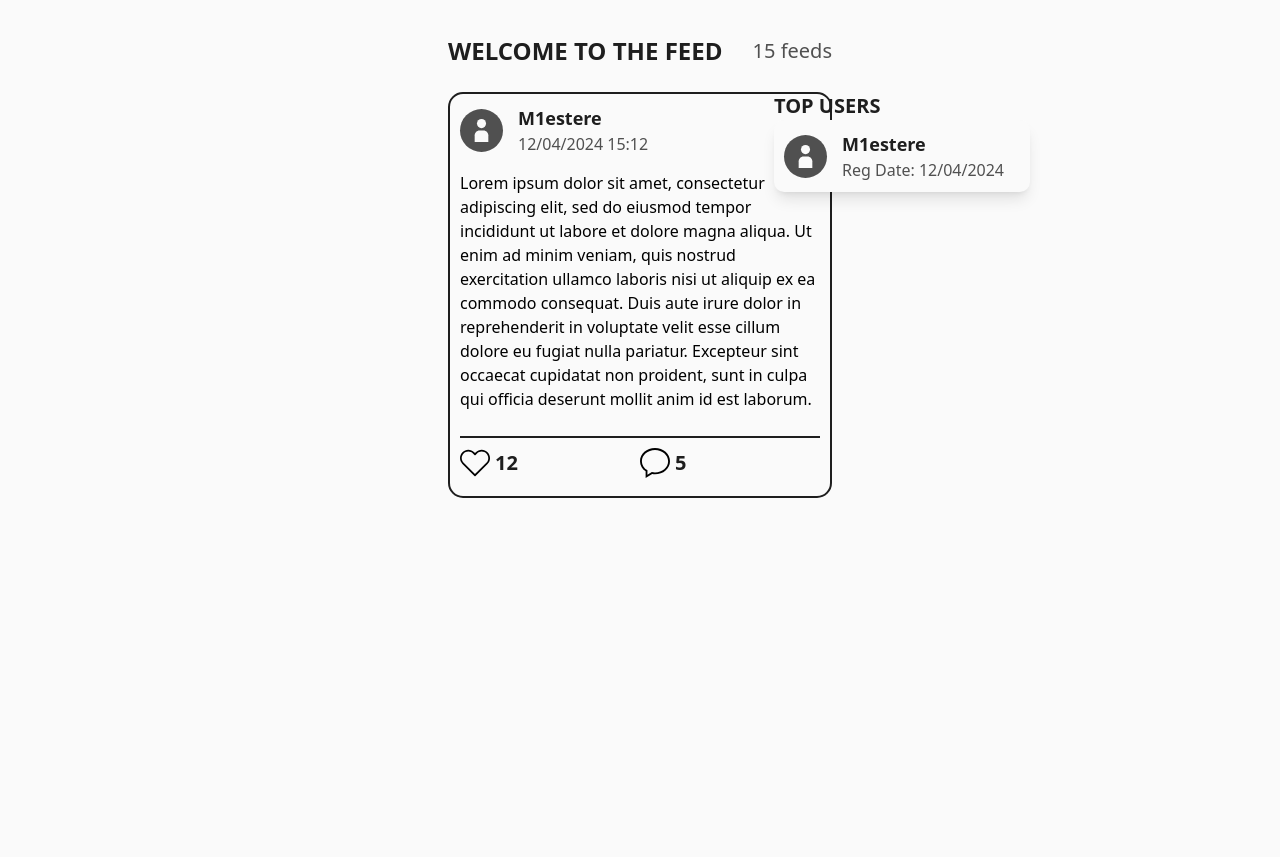
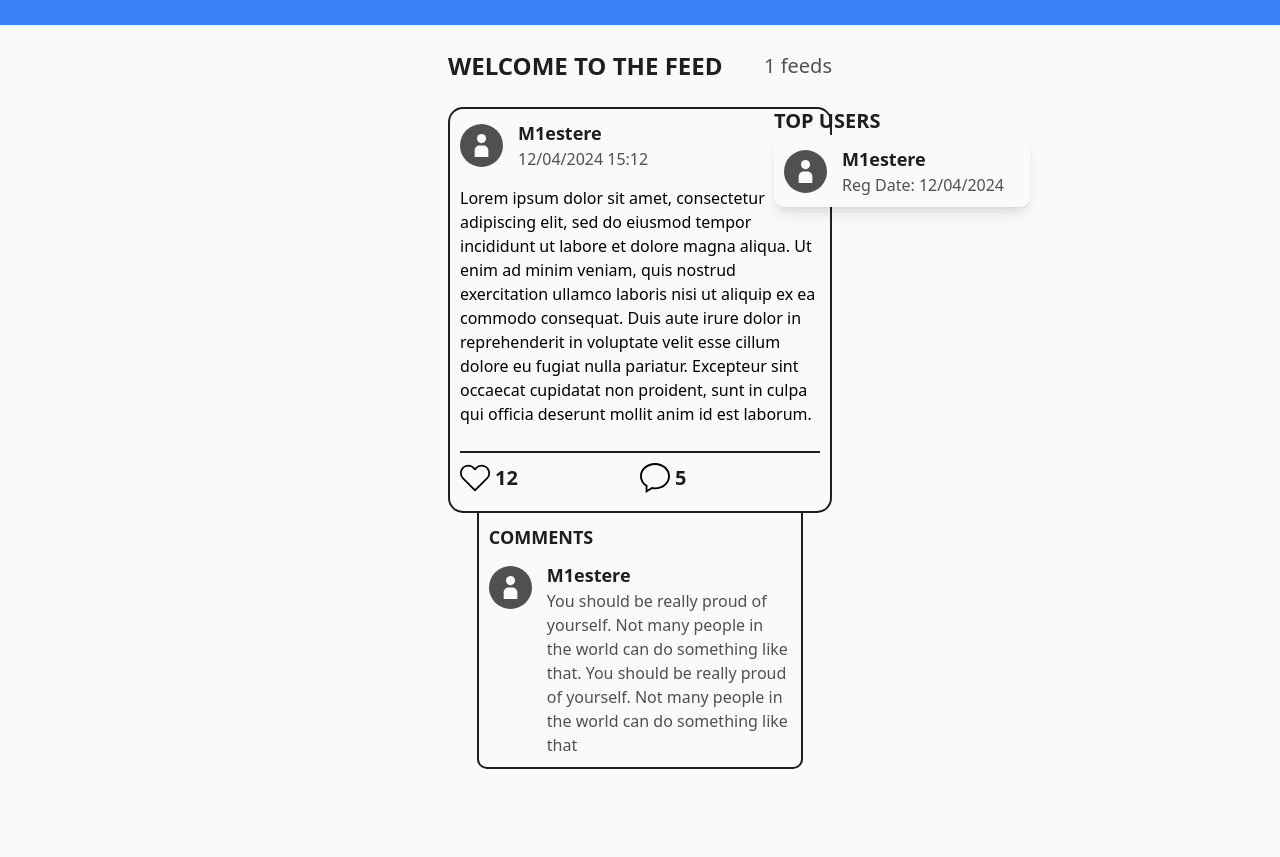
Before and after one commit to M1estere/twitter-feed, a PHP site: page / in a window 1280 px wide. Before the commit the page ends 498 px from the top, so only its background shows below. Run offline with PHP 8.4, Linux system fonts and the light colour scheme; style sheets or scripts are compiled from the project's sources.

Commit message:
Implemented all blocks design

```diff
--- a/css/output.css
+++ b/css/output.css
@@ -615,6 +615,18 @@ video {
   margin-top: 25px;
 }
 
+.mt-\[-2px\] {
+  margin-top: -2px;
+}
+
+.mt-\[5px\] {
+  margin-top: 5px;
+}
+
+.block {
+  display: block;
+}
+
 .flex {
   display: flex;
 }
@@ -671,6 +683,10 @@ video {
   height: 100px;
 }
 
+.h-\[25px\] {
+  height: 25px;
+}
+
 .w-1\/2 {
   width: 50%;
 }
@@ -704,6 +720,14 @@ video {
   width: fit-content;
 }
 
+.w-\[80\%\] {
+  width: 80%;
+}
+
+.w-\[85\%\] {
+  width: 85%;
+}
+
 .transform {
   transform: translate(var(--tw-translate-x), var(--tw-translate-y)) rotate(var(--tw-rotate)) skewX(var(--tw-skew-x)) skewY(var(--tw-skew-y)) scaleX(var(--tw-scale-x)) scaleY(var(--tw-scale-y));
 }
@@ -718,6 +742,10 @@ video {
 
 .flex-col {
   flex-direction: column;
+}
+
+.items-start {
+  align-items: flex-start;
 }
 
 .items-center {
@@ -770,8 +798,25 @@ video {
   border-radius: 10px;
 }
 
+.rounded-b-\[10px\] {
+  border-bottom-right-radius: 10px;
+  border-bottom-left-radius: 10px;
+}
+
+.rounded-bl-\[10px\] {
+  border-bottom-left-radius: 10px;
+}
+
+.rounded-br-\[10px\] {
+  border-bottom-right-radius: 10px;
+}
+
 .border-2 {
   border-width: 2px;
+}
+
+.border-\[1px\] {
+  border-width: 1px;
 }
 
 .border-t-2 {
@@ -829,6 +874,16 @@ video {
 
 .p-\[15px\] {
   padding: 15px;
+}
+
+.py-\[10px\] {
+  padding-top: 10px;
+  padding-bottom: 10px;
+}
+
+.px-\[10px\] {
+  padding-left: 10px;
+  padding-right: 10px;
 }
 
 .text-2xl {
--- a/index.php
+++ b/index.php
@@ -11,18 +11,22 @@
 </head>
 
 <body>
+    <header id="header" class="h-[25px] bg-blue-500 w-full">
+    </header>
+
     <main>
-        <section id="top" class="h-fit w-full mt-[35px]">
+        <section id="top" class="h-fit w-full mt-[25px]">
             <div class="w-[30%] h-fit mx-auto flex justify-between items-center">
                 <span class="text-2xl text-[var(--main-black)] font-bold uppercase">Welcome to the feed</span>
-                <span class="text-xl text-[var(--main-grey)] font-normal">15 feeds</span>
+                <span class="text-xl text-[var(--main-grey)] font-normal">1 feeds</span>
             </div>
         </section>
 
         <section id="content" class="mt-[25px]">
             <div class="w-full h-[750px] relative">
-                <div id="feed" class="w-[30%] h-full mx-auto">
-                    <div id="feed-block" class="w-full bg-[var(--main-white)] border-2 border-[var(--main-black)] h-fit rounded-[15px] flex flex-col p-[10px] gap-y-[15px]">
+                <div id="feed" class="w-[30%] h-full mx-auto flex flex-col gap-y-[15px]">
+                    <div id="block">
+                        <div id="content" class="w-full bg-[var(--main-white)] border-2 border-[var(--main-black)] h-fit rounded-[15px] flex flex-col p-[10px] gap-y-[15px]">
                             <div class="w-full flex flex-row gap-x-[15px] items-center">
                                 <div class="size-fit p-[10px] bg-[var(--main-grey)] rounded-full flex flex-row justify-center items-center">
                                     <svg height="23px" width="23px" version="1.1" id="Capa_1" xmlns="http://www.w3.org/2000/svg" xmlns:xlink="http://www.w3.org/1999/xlink" viewBox="0 0 60.671 60.671" xml:space="preserve">
@@ -67,11 +71,6 @@
                                     <div class="h-full w-full flex flex-row items-center justify-start gap-x-[5px]">
                                         <div class="">
                                             <svg width="30px" height="30px" viewBox="0 0 32 32" version="1.1" xmlns="http://www.w3.org/2000/svg" xmlns:xlink="http://www.w3.org/1999/xlink" xmlns:sketch="http://www.bohemiancoding.com/sketch/ns">
-
-                                            <title>comment-1</title>
-                                            <desc>Created with Sketch Beta.</desc>
-                                            <defs>
-
                                             </defs>
                                                 <g id="Page-1" stroke="none" stroke-width="1" fill="none" fill-rule="evenodd" sketch:type="MSPage">
                                                     <g id="Icon-Set" sketch:type="MSLayerGroup" transform="translate(-100.000000, -255.000000)" fill="#000000">
@@ -87,13 +86,39 @@
                                 </div>
                             </div>
                         </div>
+
+                        <div id="comment-section" class="mt-[-2px] w-[85%] h-fit border-2 border-[var(--main-black)] rounded-b-[10px] mx-auto flex flex-col gap-y-[10px] p-[10px]">
+                            <span class="text-lg text-[var(--main-black)] font-bold uppercase">Comments</span>
+
+                            <div id="comment-block" class="h-fit">
+                                <div class="w-full flex flex-row gap-x-[15px] items-start">
+                                    <div class="mt-[5px] size-fit p-[10px] bg-[var(--main-grey)] rounded-full flex flex-row justify-center items-center">
+                                        <svg height="23px" width="23px" version="1.1" id="Capa_1" xmlns="http://www.w3.org/2000/svg" xmlns:xlink="http://www.w3.org/1999/xlink" viewBox="0 0 60.671 60.671" xml:space="preserve">
+                                            <g>
+                                                <g>
+                                                    <ellipse style="fill:#FAFAFA;" cx="30.336" cy="12.097" rx="11.997" ry="12.097"/>
+                                                    <path style="fill:#FAFAFA;" d="M35.64,30.079H25.031c-7.021,0-12.714,5.739-12.714,12.821v17.771h36.037V42.9
+                                                        C48.354,35.818,42.661,30.079,35.64,30.079z"/>
+                                                </g>
+                                            </g>
+                                        </svg>
+                                    </div>
+
+                                    <div class="flex flex-col h-full w-fit">
+                                        <span class="text-lg text-[var(--main-black)] font-bold">M1estere</span>
+                                        <span class="text-base text-[var(--main-grey)] font-normal">You should be really proud of yourself. Not many people in the world can do something like that. You should be really proud of yourself. Not many people in the world can do something like that</span>
+                                    </div>
+                                </div>
+                            </div>
+                        </div>
+                    </div>
                 </div>
 
                 <div id="users-region" class="w-[20%] h-full absolute top-0 right-[250px]">
                     <span class="text-xl text-[var(--main-black)] font-bold uppercase">Top Users</span>
 
-                    <div class="w-full h-fit flex flex-col justify-start">
-                        <div class="w-full bg-[var(--main-white)] h-fit shadow-lg p-[10px] rounded-[10px]">
+                    <div class="w-full h-fit flex flex-col justify-start gap-y-[10px]">
+                        <div id="user-block" class="w-full bg-[var(--main-white)] h-fit shadow-lg p-[10px] rounded-[10px]">
                             <div class="w-full flex flex-row gap-x-[15px] items-center">
                                 <div class="size-fit p-[10px] bg-[var(--main-grey)] rounded-full flex flex-row justify-center items-center">
                                     <svg height="23px" width="23px" version="1.1" id="Capa_1" xmlns="http://www.w3.org/2000/svg" xmlns:xlink="http://www.w3.org/1999/xlink" viewBox="0 0 60.671 60.671" xml:space="preserve">
```
Lines whose indentation alone changed are shown as unchanged.
